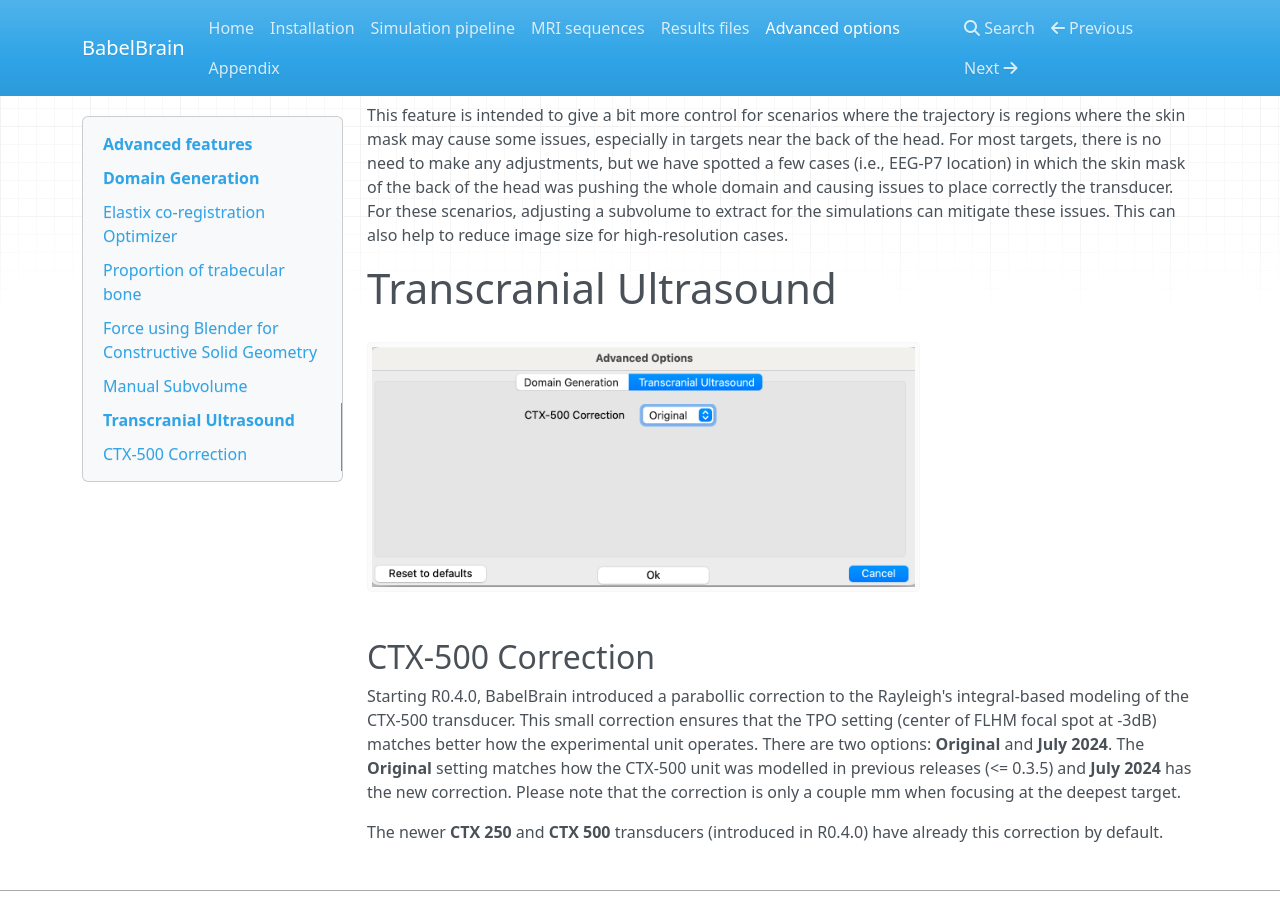
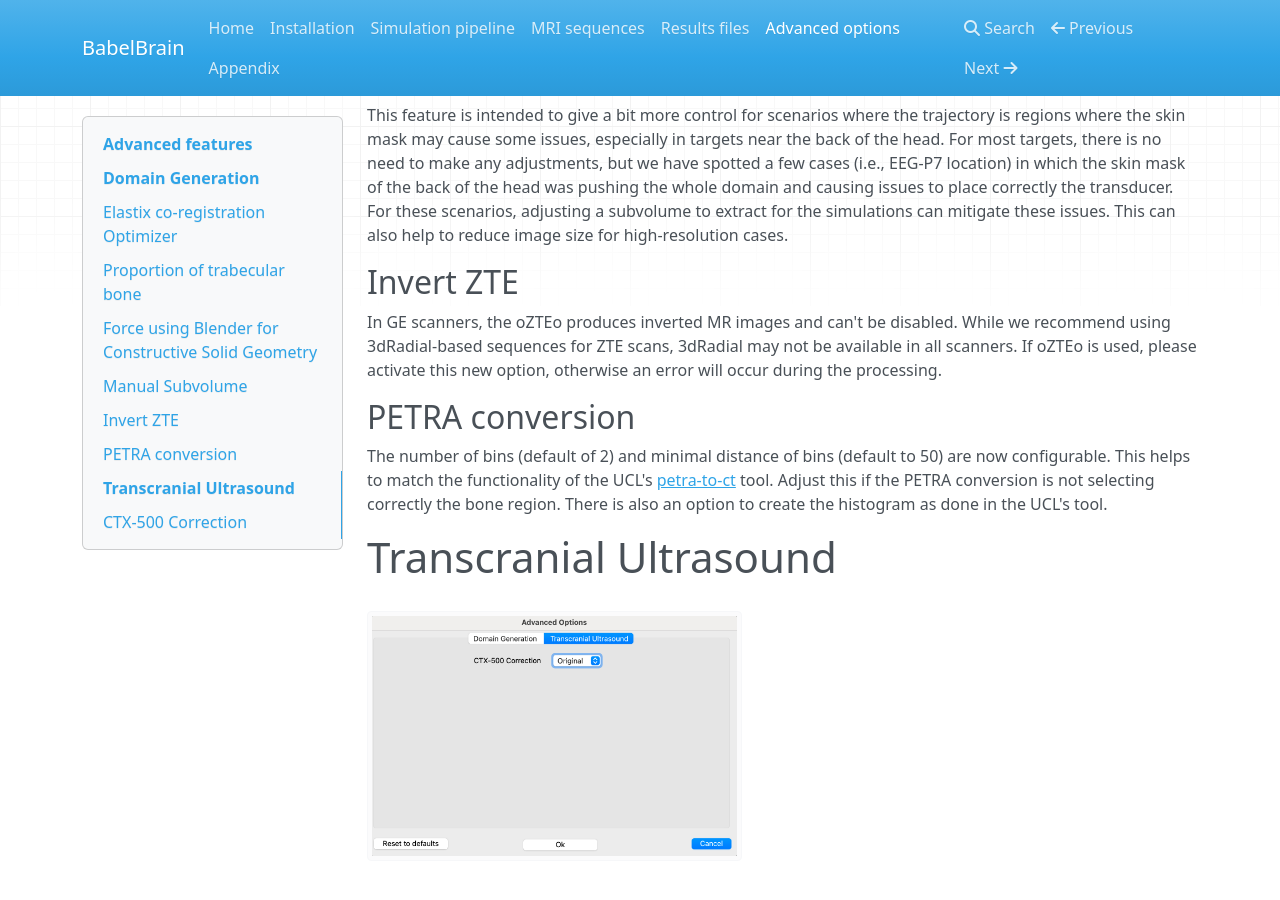
Before and after one commit to ProteusMRIgHIFU/BabelBrain, an MkDocs documentation site: the page built from docs/docs/Advanced/advanced.md, in a window 1280 px wide and 900 px high, scrolled down 1623 px. Built offline with MkDocs 1.6.1, drawn with Linux system fonts in a browser that asks for light colours; nearby versions of some CDN libraries.

Commit message:
add new functions

```diff
--- a/docs/docs/Advanced/advanced.md
+++ b/docs/docs/Advanced/advanced.md
@@ -22,6 +22,13 @@
 ## Manual Subvolume
 This feature is intended to give a bit more control for scenarios where the trajectory is regions where the skin mask may cause some issues, especially in targets near the back of the head. For most targets, there is no need to make any adjustments, but we have spotted a few cases (i.e., EEG-P7 location) in which the skin mask of the back of the head was pushing the whole domain and causing issues to place correctly the transducer. For these scenarios, adjusting a subvolume to extract for the simulations can mitigate these issues. This can also help to reduce image size for high-resolution cases.
 
+## Invert ZTE
+In GE scanners, the oZTEo produces inverted MR images and can't be disabled. While we recommend using 3dRadial-based sequences for ZTE scans, 3dRadial may not be available in all scanners. If oZTEo is used, please activate this new option, otherwise an error will occur during the processing.
+
+## PETRA conversion
+The number of bins (default of 2) and minimal distance of bins (default to 50) are now configurable. This helps to match the functionality of the UCL's <a href="https://github.com/ucl-bug/petra-to-ct" target="_blank">petra-to-ct</a> tool. Adjust this if the PETRA conversion is not selecting correctly the bone region. There is also an option to create the histogram as done in the UCL's tool.
+
+
 # Transcranial Ultrasound
 <img src="advanced-3.png" height=250px>
 
```
Also changed, not shown: docs/docs/pipeline/pipeline.md (+3 -3 lines), docs/docs/Advanced/advanced-2.png, docs/docs/Advanced/advanced-3.png, docs/docs/pipeline/Simulation-12.png.
